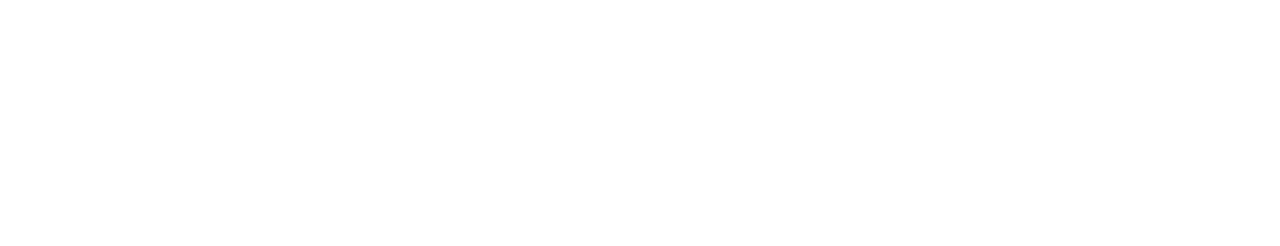
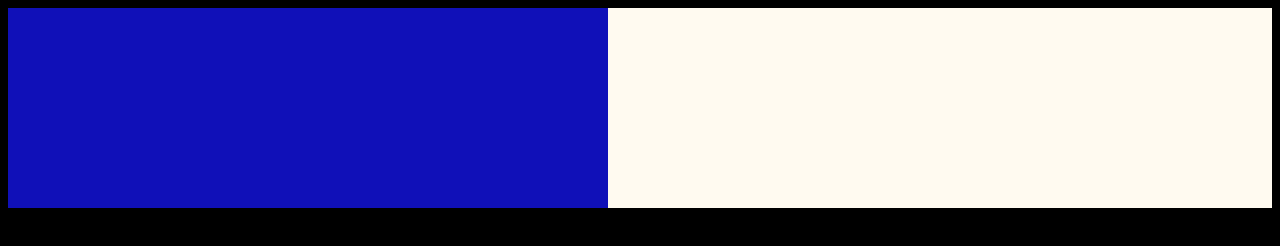
Before and after one commit to jo53litorodrigues-netizen/Flexbox, a plain HTML site: page index.html in a window 1280 px wide. Drawn offline with Linux system fonts and the light colour scheme.

Commit message:
Primeiros Passos

```diff
--- /dev/null
+++ b/Estilo.css
@@ -0,0 +1,14 @@
+body {
+    background-color: black;
+}
+
+.container {
+    display: flex;
+    background-color: floralwhite
+}
+
+.item{
+    width: 200px;
+    height: 200px;
+    background-color: rgb(16, 16, 184);
+}
--- a/index.html
+++ b/index.html
@@ -1,11 +1,19 @@
 <!DOCTYPE html>
-<html lang="en">
+<html lang="pt-br">
+
 <head>
     <meta charset="UTF-8">
     <meta name="viewport" content="width=device-width, initial-scale=1.0">
-    <title>Document</title>
+    <title>FlaxBox</title>
+   <link rel="stylesheet" href="Estilo.css">
 </head>
+
 <body>
+    <div class="container">
+       <div class="item"></div>
+       <div class="item"></div>
+       <div class="item"></div>
+    </div>
+</body>
 
-</body>
 </html>
```
